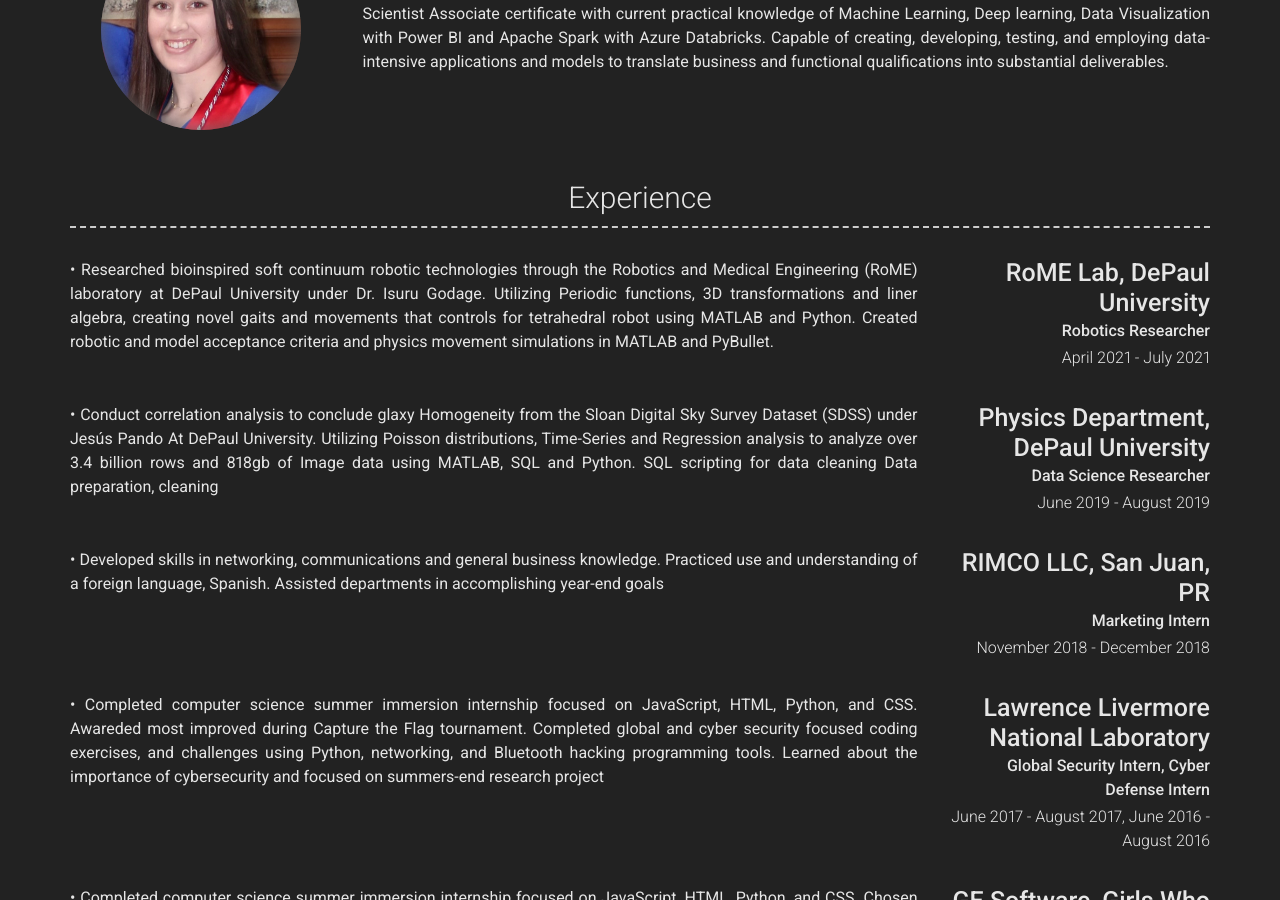
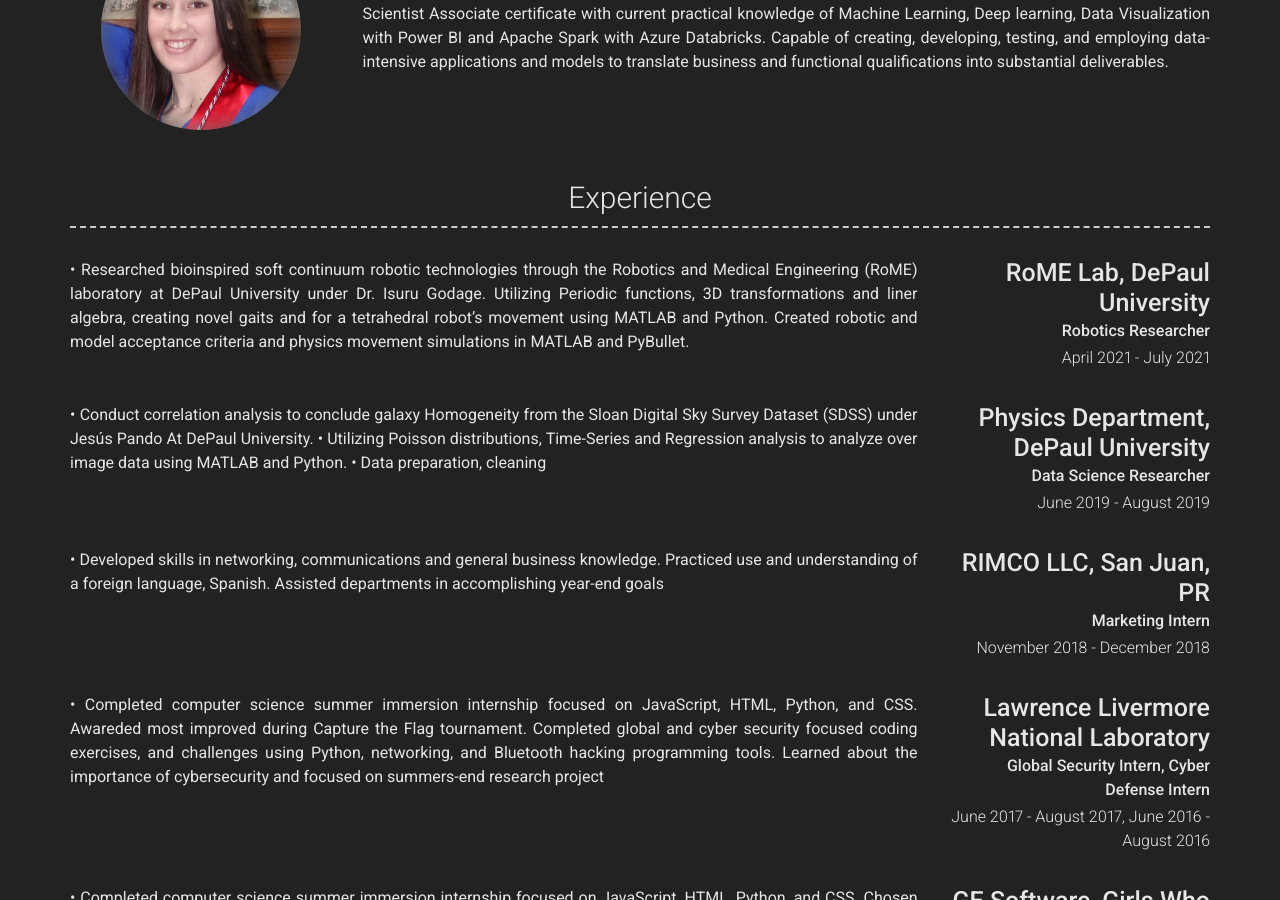
Before and after one commit to rachelsierra/rsbResume, a Jekyll site: the page built from index.md, in a window 1280 px wide and 900 px high, scrolled down 372 px. Built offline with Jekyll 4.4.1, drawn with Linux system fonts in a browser that asks for light colours; nearby versions of some CDN libraries.

Commit message:
Update _config.yml

```diff
--- a/_config.yml
+++ b/_config.yml
@@ -89,7 +89,7 @@ content:
         #  Short description of the company (optional)
         description: | # this will include new lines to allow paragraphs
           •	Researched bioinspired soft continuum robotic technologies through the Robotics and Medical Engineering (RoME) laboratory at DePaul University under Dr. Isuru Godage.
-          Utilizing Periodic functions, 3D transformations  and liner algebra, creating novel gaits and movements that controls for tetrahedral robot using MATLAB and Python.
+          Utilizing Periodic functions, 3D transformations  and liner algebra, creating novel gaits and for a tetrahedral robot’s movement using MATLAB and Python.
           Created robotic and model acceptance criteria and physics movement simulations in MATLAB and PyBullet.
 
       - layout: right
@@ -100,9 +100,9 @@ content:
         #quote: >
         #  Short description of the company (optional)
         description: | # this will include new lines to allow paragraphs
-          •	Conduct correlation analysis to conclude glaxy Homogeneity from the Sloan Digital Sky Survey Dataset (SDSS) under Jesús Pando At DePaul University.
-          Utilizing  Poisson distributions,  Time-Series and Regression analysis to analyze over 3.4 billion rows and 818gb of Image data using MATLAB, SQL and Python.
-          SQL scripting for data cleaning Data preparation, cleaning
+          •	Conduct correlation analysis to conclude galaxy Homogeneity from the Sloan Digital Sky Survey Dataset (SDSS) under Jesús Pando At DePaul University.
+          •	Utilizing Poisson distributions, Time-Series and Regression analysis to analyze over image data using MATLAB and Python.
+          •	Data preparation, cleaning
 
       - layout: right
         title: RIMCO LLC, San Juan, PR
```
